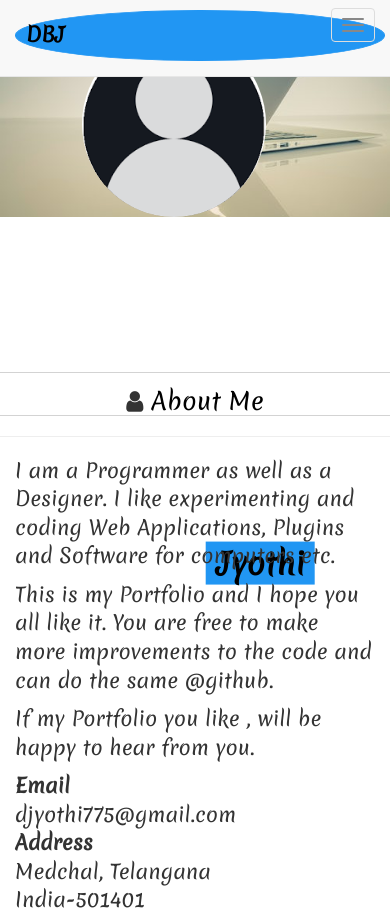
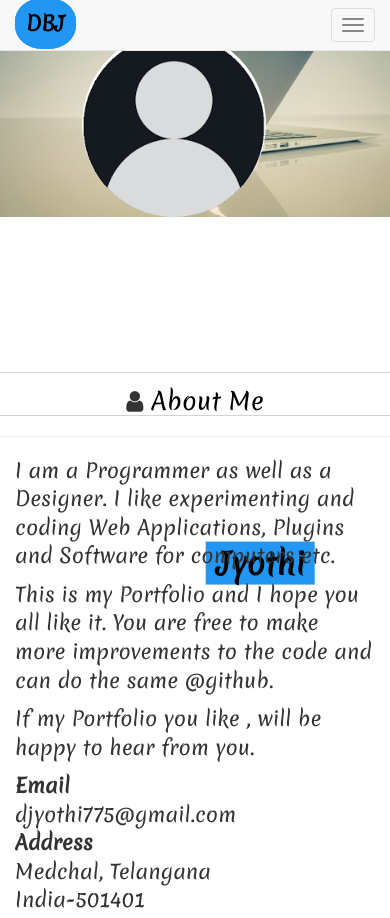
Before and after one commit to balagitaccount/balagitaccount.github.io, a plain HTML site: page index.html in a window 390 px wide. Shown: the top 918 px of the page. Drawn offline with nearby package versions, Linux system fonts and the light colour scheme.

Commit message:
Add files via upload

```diff
--- a/css/styles.css
+++ b/css/styles.css
@@ -241,4 +241,15 @@ footer{
          font-size: 30px;
      }
 
+    .logo p {
+        display: inline;
+    }
+    .brand-logo{
+        border-radius: 45%;
+        padding: 10px;
+
+        }
+
+
+
 }
```
